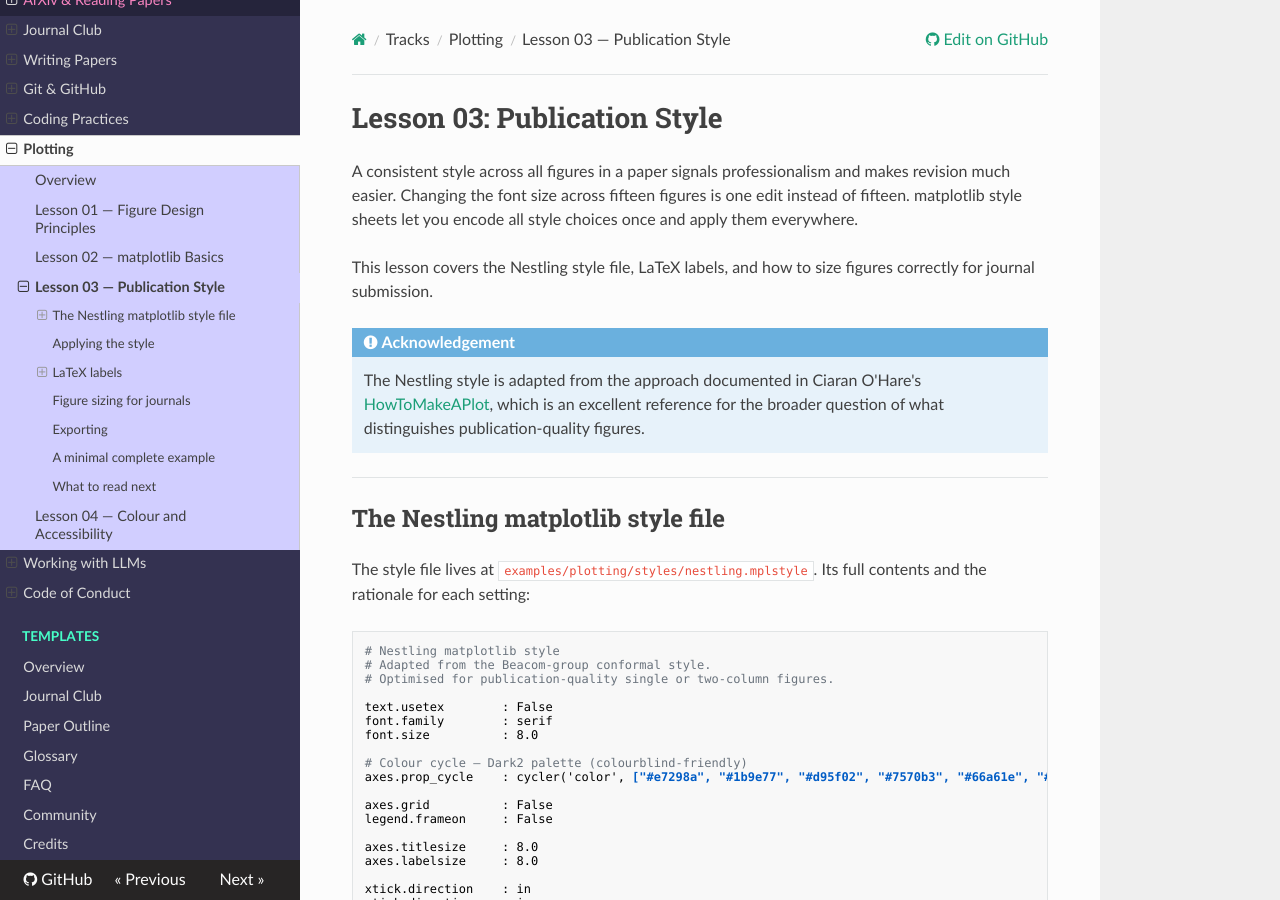
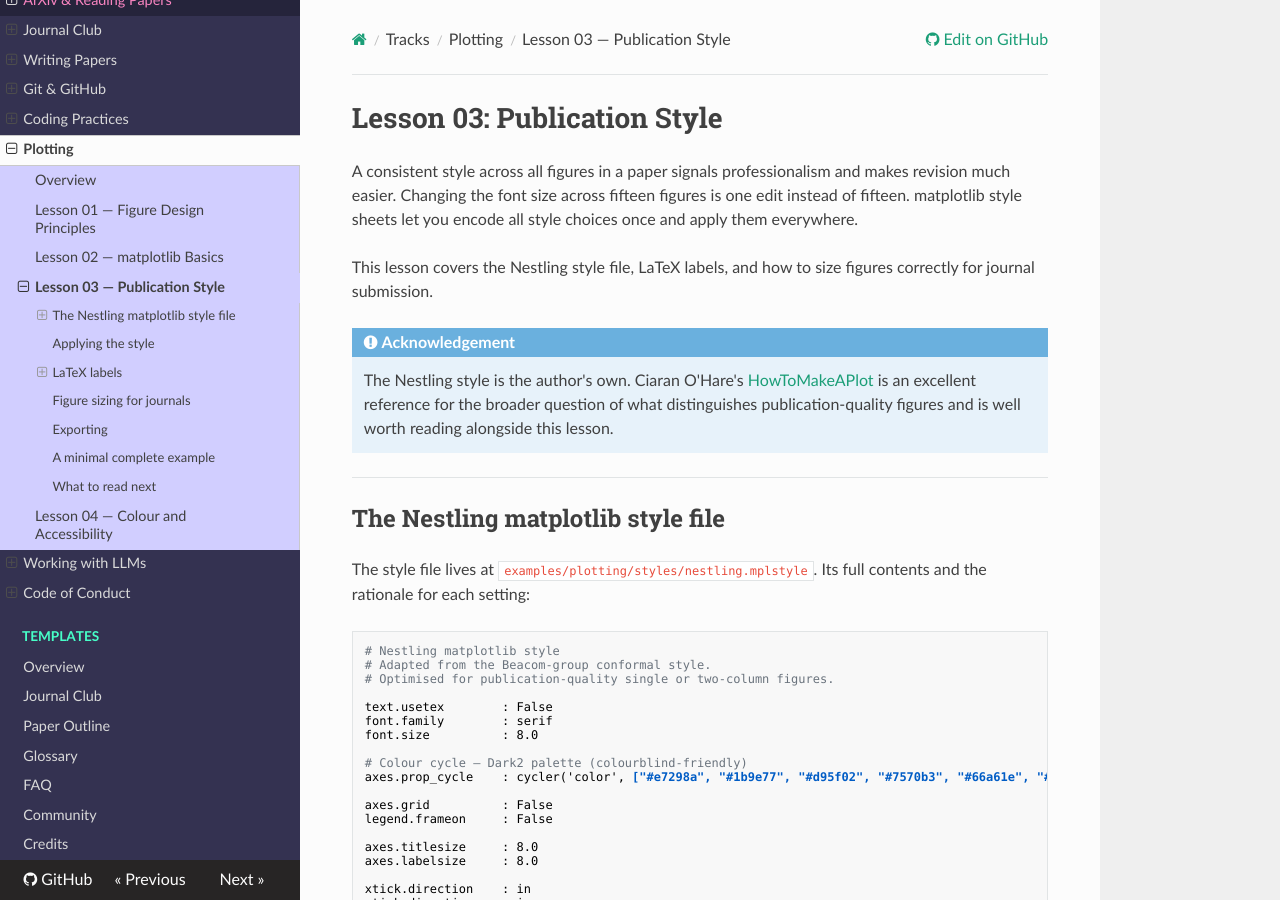
Before and after one commit to MeighenBergerS/nestling, an MkDocs documentation site: the page built from docs/tracks/06-plotting/lesson-03.md, in a window 1280 px wide and 900 px high. Built offline with MkDocs 1.6.1, drawn with Linux system fonts in a browser that asks for light colours; nearby versions of some CDN libraries.

Commit message:
Add further reading to 06 and minor fixes

```diff
--- a/docs/tracks/06-plotting/lesson-03.md
+++ b/docs/tracks/06-plotting/lesson-03.md
@@ -8,9 +8,10 @@ This lesson covers the Nestling style file, LaTeX labels, and how to size figure
 for journal submission.
 
 !!! note "Acknowledgement"
-    The Nestling style is adapted from the approach documented in Ciaran O'Hare's
-    [HowToMakeAPlot](https://github.com/cajohare/HowToMakeAPlot), which is an excellent
-    reference for the broader question of what distinguishes publication-quality figures.
+    The Nestling style is the author's own. Ciaran O'Hare's
+    [HowToMakeAPlot](https://github.com/cajohare/HowToMakeAPlot) is an excellent reference
+    for the broader question of what distinguishes publication-quality figures and is well
+    worth reading alongside this lesson.
 
 ---
 
```
Also changed, not shown: docs/tracks/06-plotting/lesson-01.md (+3 -2 lines), docs/tracks/06-plotting/lesson-02.md (+7 -0 lines), 1 other file.
